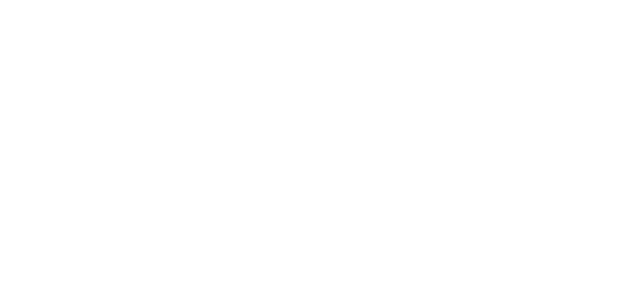
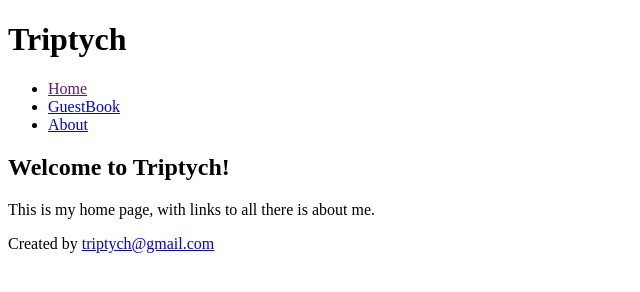
Before and after one commit to triptych/triptych-neocities, a plain HTML site: page src/index.html in a window 1280 px wide. Shown: the whole page, without its empty margins (0-640 px from the left). Drawn offline with Linux system fonts and the light colour scheme.

Commit message:
working on new site

```diff
--- a/src/index.html
+++ b/src/index.html
@@ -4,9 +4,33 @@
     <meta charset="UTF-8">
     <meta http-equiv="X-UA-Compatible" content="IE=edge">
     <meta name="viewport" content="width=device-width, initial-scale=1.0">
+    <meta name="monetization" content="$ilp.uphold.com/fMpF4F9jX3F3">
     <title>Triptych</title>
 </head>
 <body>
+    <header>
+        <h1>Triptych</h1>
+        <nav>
+            <ul>
+                <li><a href="">Home</a></li>
+                <li><a href="http://www.freegb.net/gbook/triptych">GuestBook</a></li>
+                <li><a href="https://andreww.xyz/page/about/">About</a></li>
+            </ul>
+        </nav>
+    </header>
+    <main>
+        <div class="content">
+            <H2>Welcome to Triptych!</H2>
+            <p>This is my home page, with links to all there is about me.</p>
+        </div>
+
+    </main>
+    <footer>
+        <p>
+            Created by <a href="mailto:triptych@gmail.com">triptych@gmail.com</a>
+          </p>
+
+    </footer>
 
 </body>
 </html>
```
Also changed, not shown: 1 other file.
